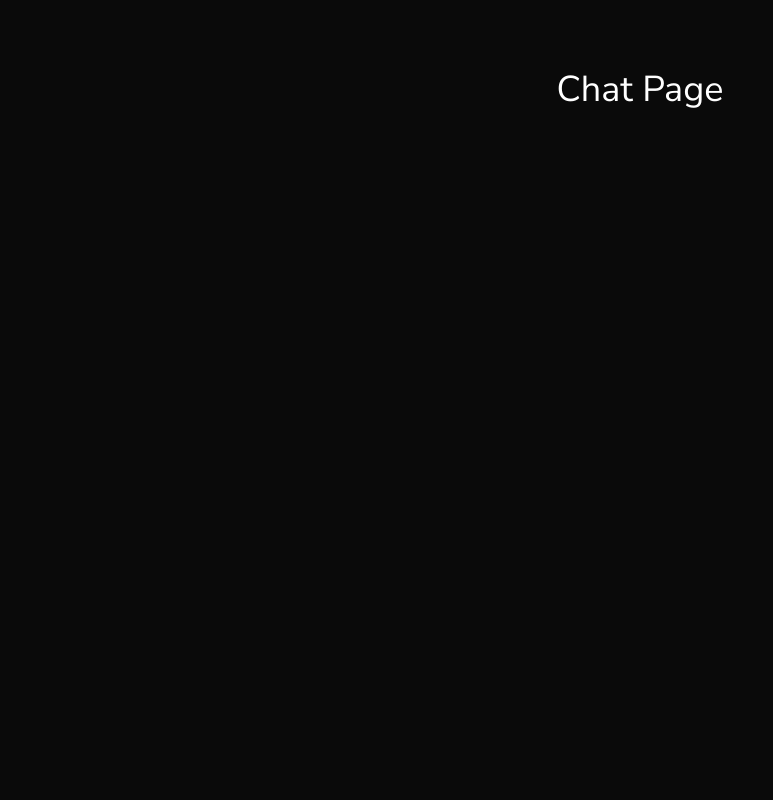
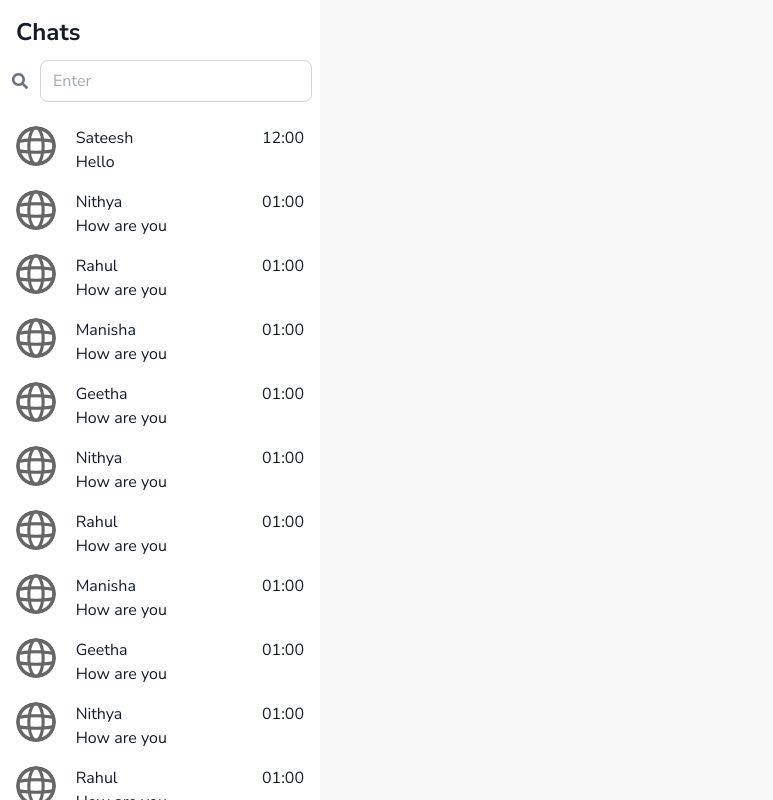
Before and after one commit to RahulSaini02/real-time-chatapp-using-websockets, a Next.js app in the folder client/: page /chat in a window 1280 px wide. Shown: the whole page, without its empty margins (0-773 px from the left). Built offline with nearby package versions, Linux system fonts and the light colour scheme.

Commit message:
CHT-15 Create Chat Inbox Component and Code

```diff
--- a/client/package.json
+++ b/client/package.json
@@ -11,7 +11,8 @@
   "dependencies": {
     "next": "15.2.2",
     "react": "^19.0.0",
-    "react-dom": "^19.0.0"
+    "react-dom": "^19.0.0",
+    "react-icons": "^5.5.0"
   },
   "devDependencies": {
     "@eslint/eslintrc": "^3",
--- a/client/src/app/chat/page.tsx
+++ b/client/src/app/chat/page.tsx
@@ -1,9 +1,15 @@
+import { ChatInbox } from '@/components/UI/Chat/ChatInbox'
 import React from 'react'
 
 const chat = () => {
   return (
-    <div className="grid grid-rows-[20px_1fr_20px] items-center justify-items-center min-h-screen p-8 pb-20 gap-16 sm:p-20 font-[family-name:var(--font-geist-sans)]">
-      <div className="text-4xl text-white">Chat Page</div>
+    <div className="min-h-screen font-[family-name:var(--font-nunito-sans)] bg-white/90 grid grid-cols-12 text-secondary">
+      <div className='grid col-span-3 bg-white'>
+        <ChatInbox />
+      </div>
+      <div className='grid col-span-9 bg-white/70'>
+        {/* <ChatWindow /> */}
+      </div>
     </div>
   )
 }
--- /dev/null
+++ b/client/src/components/UI/Chat/ChatInbox.tsx
@@ -0,0 +1,171 @@
+"use client";
+
+import React from 'react'
+import { Input } from '@/components/Util/Input';
+import { FaSearch } from "react-icons/fa";
+import Image from 'next/image';
+
+export const ChatInbox = () => {
+    const users = [{
+        id: 1,
+        name: 'Sateesh',
+        lastMessage: 'Hello',
+        time: '12:00',
+        profilePic: '/globe.svg'
+        },
+        {
+            id: 2,
+            name: 'Nithya',
+            lastMessage: 'How are you',
+            time: '01:00',
+            profilePic: '/globe.svg'
+        },
+        {
+            id: 3,
+            name: 'Rahul',
+            lastMessage: 'How are you',
+            time: '01:00',
+            profilePic: '/globe.svg'
+        },
+        {
+            id: 4,
+            name: 'Manisha',
+            lastMessage: 'How are you',
+            time: '01:00',
+            profilePic: '/globe.svg'
+        },
+        {
+            id: 5,
+            name: 'Geetha',
+            lastMessage: 'How are you',
+            time: '01:00',
+            profilePic: '/globe.svg'
+        },
+        {
+            id: 6,
+            name: 'Nithya',
+            lastMessage: 'How are you',
+            time: '01:00',
+            profilePic: '/globe.svg'
+        },
+        {
+            id: 7,
+            name: 'Rahul',
+            lastMessage: 'How are you',
+            time: '01:00',
+            profilePic: '/globe.svg'
+        },
+        {
+            id: 8,
+            name: 'Manisha',
+            lastMessage: 'How are you',
+            time: '01:00',
+            profilePic: '/globe.svg'
+        },
+        {
+            id: 9,
+            name: 'Geetha',
+            lastMessage: 'How are you',
+            time: '01:00',
+            profilePic: '/globe.svg'
+        },
+        {
+            id: 10,
+            name: 'Nithya',
+            lastMessage: 'How are you',
+            time: '01:00',
+            profilePic: '/globe.svg'
+        },
+        {
+            id: 11,
+            name: 'Rahul',
+            lastMessage: 'How are you',
+            time: '01:00',
+            profilePic: '/globe.svg'
+        },
+        {
+            id: 12,
+            name: 'Manisha',
+            lastMessage: 'How are you',
+            time: '01:00',
+            profilePic: '/globe.svg'
+        },
+        {
+            id: 13,
+            name: 'Geetha',
+            lastMessage: 'How are you',
+            time: '01:00',
+            profilePic: '/globe.svg'
+        },
+        {
+            id: 14,
+            name: 'Geetha',
+            lastMessage: 'How are you',
+            time: '01:00',
+            profilePic: '/globe.svg'
+        },
+        {
+            id: 15,
+            name: 'Geetha',
+            lastMessage: 'How are you',
+            time: '01:00',
+            profilePic: '/globe.svg'
+        }
+    ]
+
+  return (
+    // Main Div
+    <div className='flex flex-col bg-white max-h-screen'>
+        {/* Div consist  Main Heading and search box*/}
+        <div className='bg-white'>
+            <h3 className='text-2xl font-bold text-secondary p-4 pb-1'>Chats</h3>
+            {/* Div for search box */}
+            <div className='relative w-full p-2 pl-10 rounded'>
+                <Input
+                    label=''
+                    type='text'
+                    name='search_user'
+                    value=''
+                    onChange={(e) => console.log(e.target.value)}
+                />
+                <FaSearch className='absolute top-1/2 left-3 transform -translate-y-1/2 text-muted'/>
+            </div>
+        </div>
+        {/* All users */}
+        <div className='flex flex-1 flex-col space-y-2 p-2 overflow-y-auto'>
+            {
+                // creating a loop for user to appear on chatInbox
+                users.map((user, index) => (
+                    // TO generate image
+                    <div key={user.id} className={`${index == users.length-1 ? 'mb-10' : 'mb-0'} flex gap-5 p-2 cursor-pointer rounded-lg bg-white hover:bg-stone-100 max-h-18`}>
+                        <div>
+                            <Image
+                                src={user.profilePic}
+                                alt='user profile'
+                                width={50}
+                                height={50}
+                                className='rounded-full'
+                            />
+                        </div>
+                        {/* For name, time and last message */}
+                        <div className='w-full'>
+                            <div className='flex w-full justify-between place-items-center'>
+                                <div><h3>{user.name}</h3></div>
+                                <div><p>{user.time}</p></div>
+                            </div>
+                            <p>{user.lastMessage}</p>
+                        </div>
+                    </div>
+                ))
+            }
+
+        </div>
+    </div>
+    // Main heading Chats
+    // input box to search user by name
+    //list of users--> user name, last message, time of last message
+
+
+
+  )
+}
```
Also changed, not shown: 1 other file (tests, documents, lock files or other folders).
